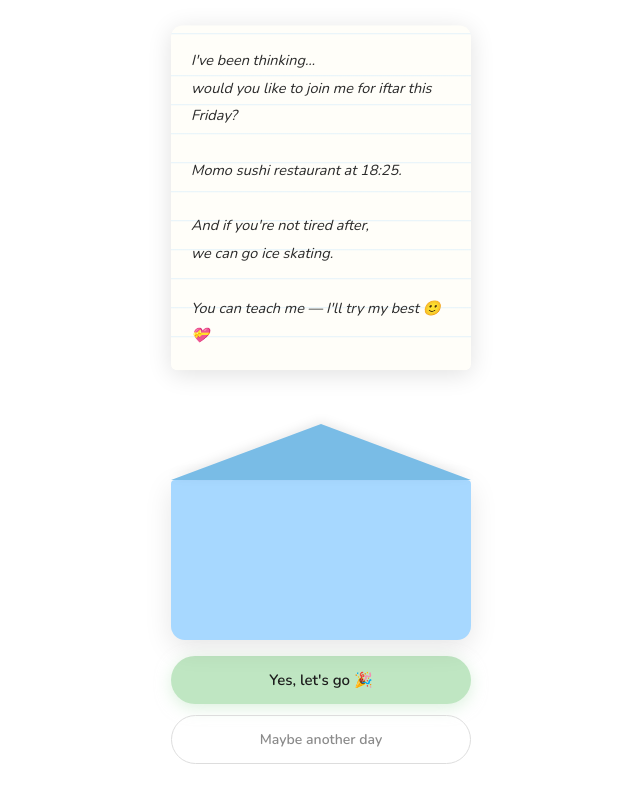
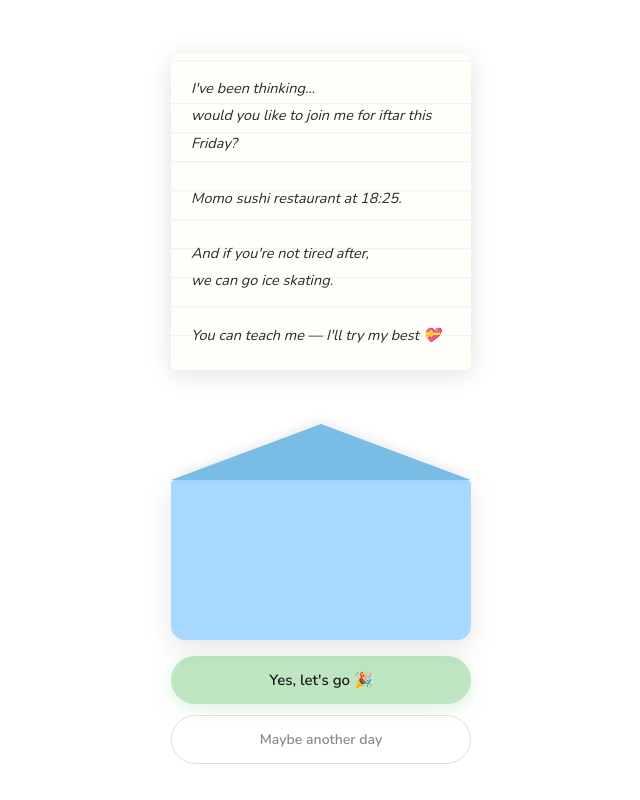
Before and after one commit to umarkhanovv/metuww, a plain HTML site: page index.html in a window 1280 px wide. Both pictures are taken after a click on the button "Yes". Shown: the whole page, without its empty margins (319-959 px from the left). Drawn offline with nearby package versions, Linux system fonts and the light colour scheme; a web font is replaced by a local one.

Commit message:
Fix emoji rendering in index.html

```diff
--- a/index.html
+++ b/index.html
@@ -395,7 +395,7 @@ canvas#confetti {
         Momo sushi restaurant at 18:25.<br><br>
         And if you're not tired after,<br>
         we can go ice skating.<br><br>
-        You can teach me — I'll try my best 🙂💝
+        You can teach me — I'll try my best 💝
       </p>
     </div>
 
```
